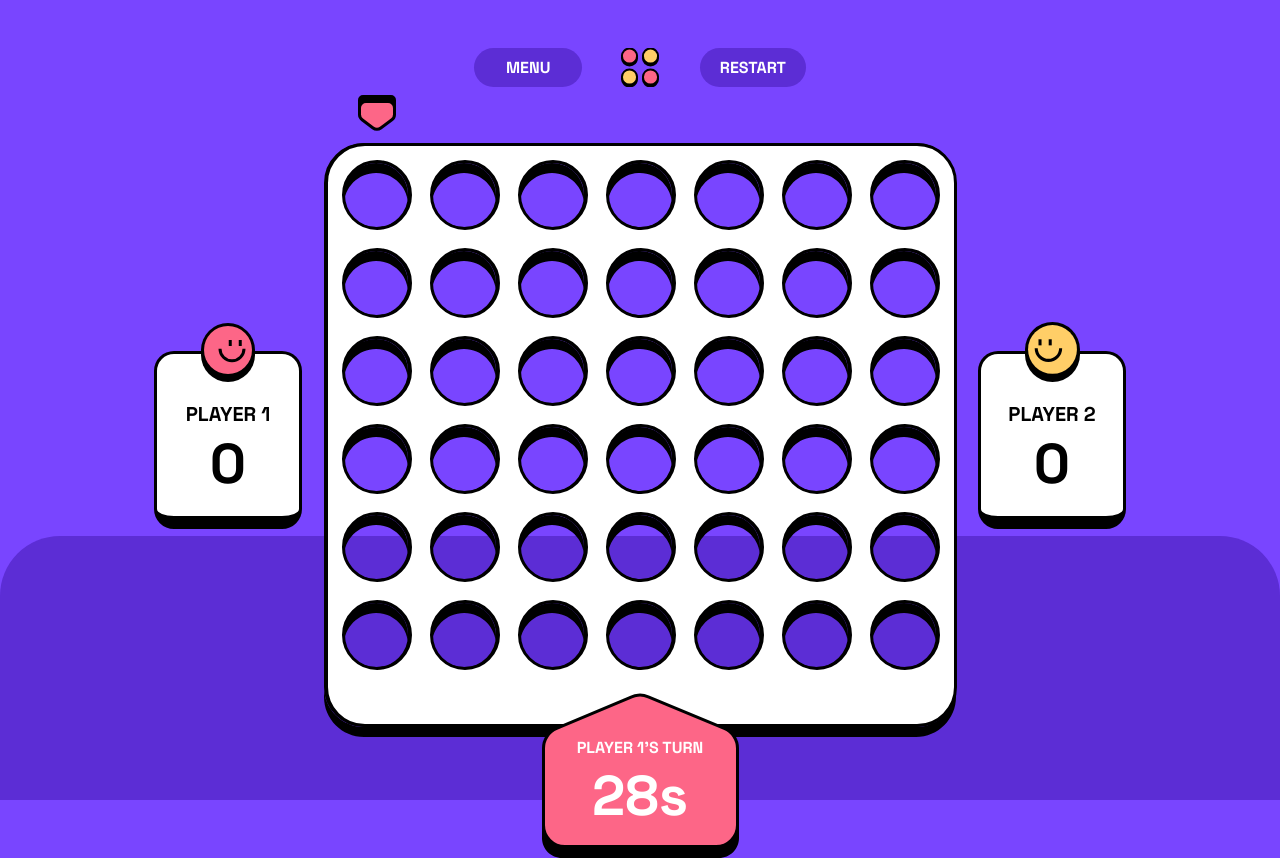
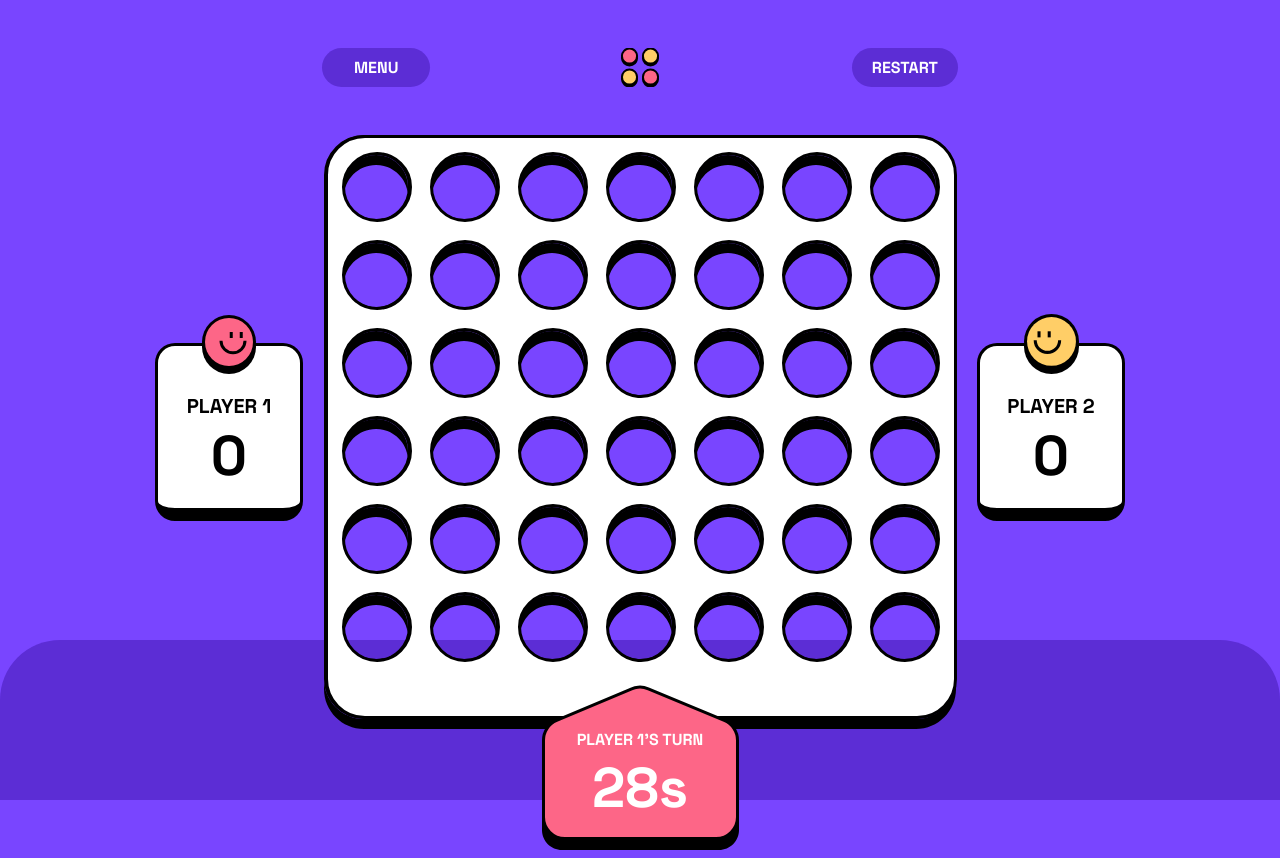
Before and after one commit to mgrevious/fem-connect-four-game, a React (Vite) app: page / in a window 1280 px wide. Both pictures are taken after a click on the button "PLAYER VS PLAYER". Built offline with nearby package versions, Linux system fonts and the light colour scheme.

Commit message:
Adjusted distance of selector from grid

```diff
--- a/src/features/game/components/Header/header.module.css
+++ b/src/features/game/components/Header/header.module.css
@@ -3,4 +3,9 @@
   background-position: center center;
   background-repeat: no-repeat;
   background-size: 40px 40px;
+
+  @media screen(sm) {
+    background-size: 58px 58px;
+    height: 58px;
+  }
 }
--- a/src/features/game/components/Header/index.tsx
+++ b/src/features/game/components/Header/index.tsx
@@ -13,7 +13,9 @@ const Header: React.FC = () => {
   const dispatch = useAppDispatch();
   return (
     <div>
-      <nav className={`${styles.menu} flex justify-between items-center my-12`}>
+      <nav
+        className={`${styles.menu} flex justify-between items-center mt-9 mb-6 lg:mt-12 lg:mb-10`}
+      >
         <button
           onClick={() => {
             dispatch(pauseGame(true));
--- a/src/features/game/components/Selector.tsx
+++ b/src/features/game/components/Selector.tsx
@@ -1,4 +1,4 @@
-import React, { useCallback, useEffect, useRef, useState } from 'react';
+import React, { useCallback, useEffect, useRef } from 'react';
 import {
   checkForGameWinner,
   setIsColumnSelected,
@@ -29,7 +29,6 @@ const Selector: React.FC<Props> = ({ setAnimationComplete }) => {
   const gamePieceAnimation = useRef<Animation | null>(null);
   const documentWidth = useRef<number>(document.body.clientWidth);
   const selectorEl = useRef<HTMLDivElement | null>(null);
-  const [selectorClass, setSelectorClass] = useState('');
 
   const {
     activePlayer,
@@ -65,27 +64,6 @@ const Selector: React.FC<Props> = ({ setAnimationComplete }) => {
       window.removeEventListener('resize', handleResize);
     };
   }, []);
-
-  const handleSelectorMouseEnter = () => {
-    setSelectorClass('lg:opacity-0 lg:hover:opacity-100');
-  };
-  const handleSelectorMouseOut = () => {
-    setSelectorClass('');
-  };
-
-  useEffect(() => {
-    const selectorDiv = selectorEl.current;
-    if (selectorDiv) {
-      selectorDiv.addEventListener('mouseover', handleSelectorMouseEnter);
-      selectorDiv.addEventListener('mouseout', handleSelectorMouseOut);
-    }
-    return () => {
-      if (selectorDiv) {
-        selectorDiv.removeEventListener('mouseover', handleSelectorMouseEnter);
-        selectorDiv.removeEventListener('mouseout', handleSelectorMouseOut);
-      }
-    };
-  });
 
   useEffect(() => {
     const selectedRowNum = highestPositionList[selectedColumn];
@@ -147,7 +125,7 @@ const Selector: React.FC<Props> = ({ setAnimationComplete }) => {
   return (
     <div
       ref={selectorEl}
-      className="absolute -top-11 left-0 right-0 h-[43px] w-full flex justify-center"
+      className="absolute -top-[38px] left-0 right-0 h-[43px] w-full flex justify-center"
     >
       <div className="group h-[43px] w-[327px] sm:w-[632px] sm:px-[17px] flex items-center justify-between">
         {gridColumns.map((column, index) => {
@@ -170,8 +148,11 @@ const Selector: React.FC<Props> = ({ setAnimationComplete }) => {
                 ></div>
 
                 <button
-                  className={`opacity-0 lg:opacity-100 ${selectorClass}
-                }`}
+                  className={`lg:opacity-0 ${
+                    !endGame && gridMap[selectedColumn].lastPosition !== 0
+                      ? 'lg:hover:opacity-100'
+                      : ''
+                  }`}
                   disabled={
                     endGame || gridMap[selectedColumn].lastPosition === 0
                   }
--- a/src/features/game/components/display/WinnerDisplay.tsx
+++ b/src/features/game/components/display/WinnerDisplay.tsx
@@ -14,7 +14,7 @@ const WinnerDisplay: React.FC<Props> = ({ countdownApi }) => {
   const dispatch = useAppDispatch();
   const { gameWinner } = useAppSelector((state) => state.game);
   return (
-    <div className="w-full absolute -bottom-[159px] lg:-bottom-[139px] flex justify-center items-center z-20">
+    <div className="w-full absolute -bottom-[139px] lg:-bottom-[139px] flex justify-center items-center z-20">
       <div
         className={`w-[291px] h-[196px] bg-white ${appStyles.borderNoHover} rounded-[20px] flex flex-col items-center py-5`}
       >
--- a/src/features/game/components/display/display.module.css
+++ b/src/features/game/components/display/display.module.css
@@ -2,7 +2,7 @@
   background-color: transparent;
   background-position: center center;
   background-repeat: no-repeat;
-  bottom: -130px;
+  bottom: -105px;
   height: 166px;
   left: 0;
   position: absolute;
--- a/src/features/game/pages/Game.tsx
+++ b/src/features/game/pages/Game.tsx
@@ -32,11 +32,11 @@ const Game = () => {
     renderedView = (
       <FadeInContainer className="relative z-10">
         <div className="relative min-h-screen z-30">
-          <header className="max-w-[332px] sm:w-[638px] mx-auto">
+          <header className="max-w-[332px] sm:max-w-[636px] mx-auto">
             <Header />
           </header>
           <main className="flex flex-col justify-center items-center">
-            <div className="flex flex-col lg:flex-row lg:justify-between items-center gap-5">
+            <div className="flex flex-col lg:flex-row lg:justify-between items-center gap-[19px]">
               <div className="order-1 lg:gap-0 lg:order-1 flex lg:block justify-between w-full">
                 <PlayerScore
                   className="ml-6 lg:ml-0"
@@ -59,7 +59,7 @@ const Game = () => {
         <InGameMenu />
         {currentView === AppView.GAME && (
           <div
-            className={`${bgColor} rounded-t-[60px] fixed w-full bottom-0 left-0 right-0 h-[30%] sm:h-[20%] lg:h-[33%] z-10`}
+            className={`${bgColor} rounded-t-[60px] fixed w-full bottom-0 left-0 right-0 h-[30%] sm:h-[20%] lg:h-[20%] z-10`}
           ></div>
         )}
       </FadeInContainer>
```
